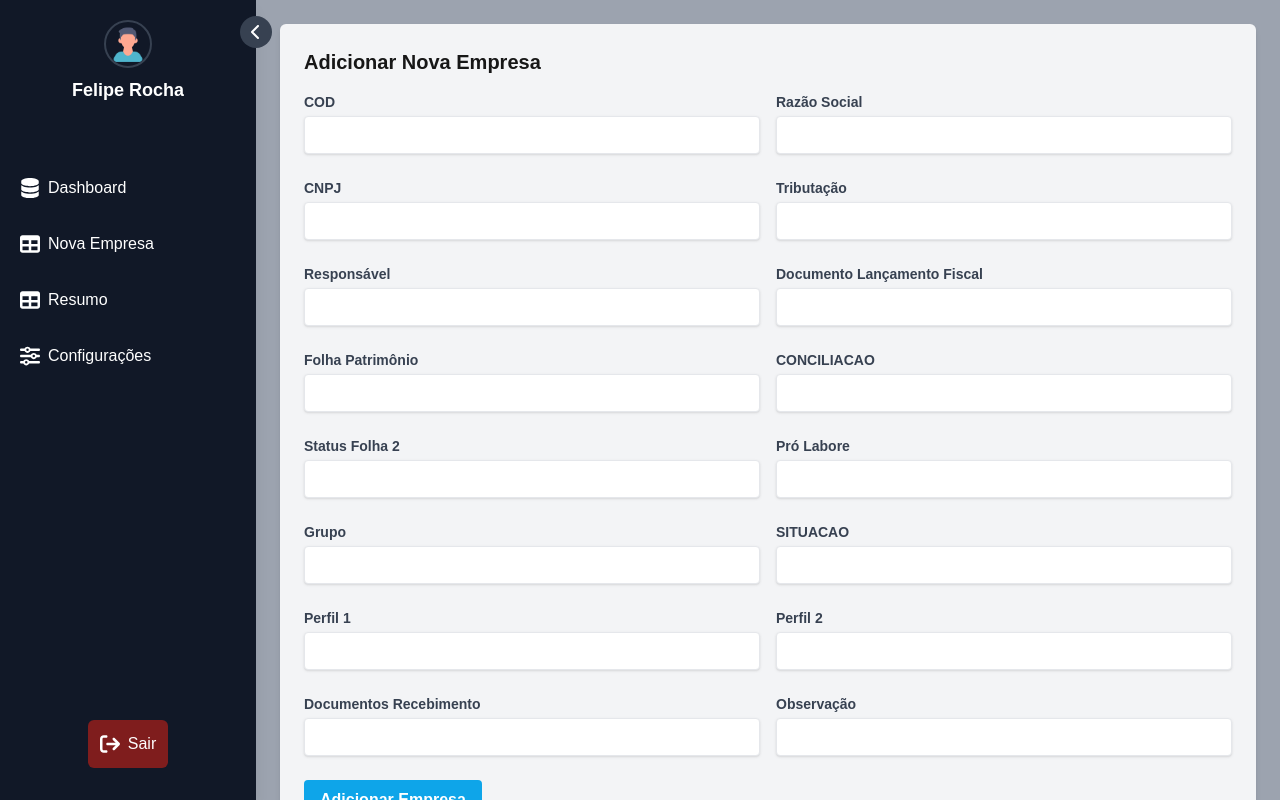
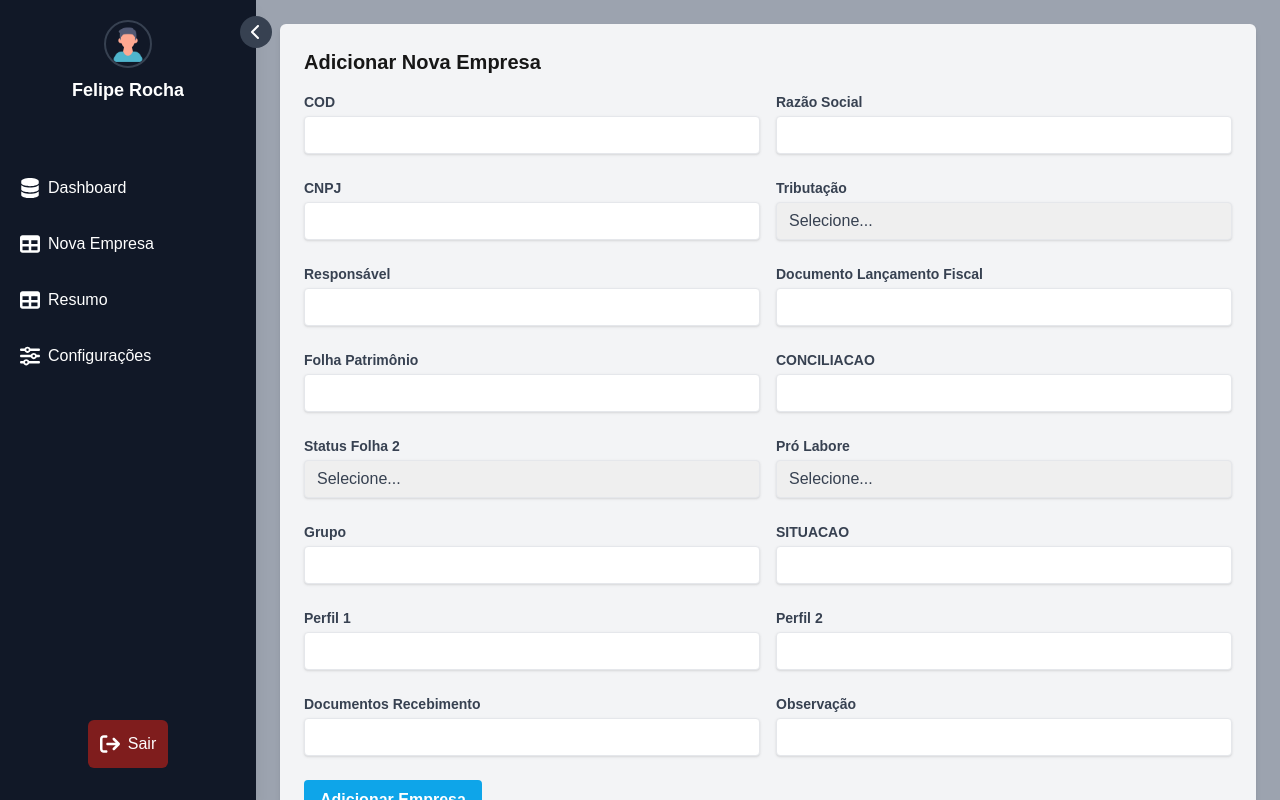
Before and after one commit to WesleyBartolomeu/app-authentication, a Next.js app: page /empresas/nova in a window 1280 px wide. Built offline with nearby package versions, Linux system fonts and the light colour scheme; no server answers.

Commit message:
Inicio Validaçao campos

```diff
--- a/app/empresas/nova/page.tsx
+++ b/app/empresas/nova/page.tsx
@@ -78,7 +78,17 @@ const NovaEmpresaPage = () => {
         </div>
         <div className="mb-2">
           <label htmlFor="TRIBUTACAO" className="block text-gray-700 text-sm font-bold mb-1">Tributação</label>
-          <input type="text" id="TRIBUTACAO" name="TRIBUTACAO" value={formData.TRIBUTACAO} onChange={handleChange} className="shadow appearance-none border rounded w-full py-2 px-3 text-gray-700 leading-tight focus:outline-none focus:shadow-outline" />
+          <select
+            id="TRIBUTACAO"
+            name="TRIBUTACAO"
+            value={formData.TRIBUTACAO}
+            onChange={handleChange}
+            className="shadow appearance-none border rounded w-full py-2 px-3 text-gray-700 leading-tight focus:outline-none focus:shadow-outline"
+          >
+            <option value="">Selecione...</option>
+            <option value="Simples Nacional">Simples Nacional</option>
+            <option value="Lucro Presumido">Lucro Presumido</option>
+        </select>
         </div>
         <div className="mb-2">
           <label htmlFor="RESPONSAVEL" className="block text-gray-700 text-sm font-bold mb-1">Responsável</label>
@@ -98,11 +108,31 @@ const NovaEmpresaPage = () => {
         </div>
         <div className="mb-2">
           <label htmlFor="STATUS_FOLHA" className="block text-gray-700 text-sm font-bold mb-1">Status Folha 2</label>
-          <input type="text" id="STATUS_FOLHA" name="STATUS_FOLHA" value={formData.STATUS_FOLHA} onChange={handleChange} className="shadow appearance-none border rounded w-full py-2 px-3 text-gray-700 leading-tight focus:outline-none focus:shadow-outline" />
+          <select
+            id="STATUS_FOLHA"
+            name="TSTATUS_FOLHA"
+            value={formData.STATUS_FOLHA}
+            onChange={handleChange}
+            className="shadow appearance-none border rounded w-full py-2 px-3 text-gray-700 leading-tight focus:outline-none focus:shadow-outline"
+          >
+            <option value="">Selecione...</option>
+            <option value="Simples Nacional">Ok</option>
+            <option value="Lucro Presumido">S/Mov</option>
+        </select>
         </div>
         <div className="mb-2">
           <label htmlFor="Pro Labore" className="block text-gray-700 text-sm font-bold mb-1">Pró Labore</label>
-          <input type="text" id="PRO_LABORE" name="PRO_LABORE" value={formData.PRO_LABORE} onChange={handleChange} className="shadow appearance-none border rounded w-full py-2 px-3 text-gray-700 leading-tight focus:outline-none focus:shadow-outline" />
+          <select
+            id="PRO_LABORE"
+            name="PRO_LABORE"
+            value={formData.PRO_LABORE}
+            onChange={handleChange}
+            className="shadow appearance-none border rounded w-full py-2 px-3 text-gray-700 leading-tight focus:outline-none focus:shadow-outline"
+          >
+            <option value="">Selecione...</option>
+            <option value="Simples Nacional">Sim</option>
+            <option value="Lucro Presumido">Nao</option>
+        </select>
         </div>
         <div className="mb-2">
           <label htmlFor="GRUPO" className="block text-gray-700 text-sm font-bold mb-1">Grupo</label>
```
